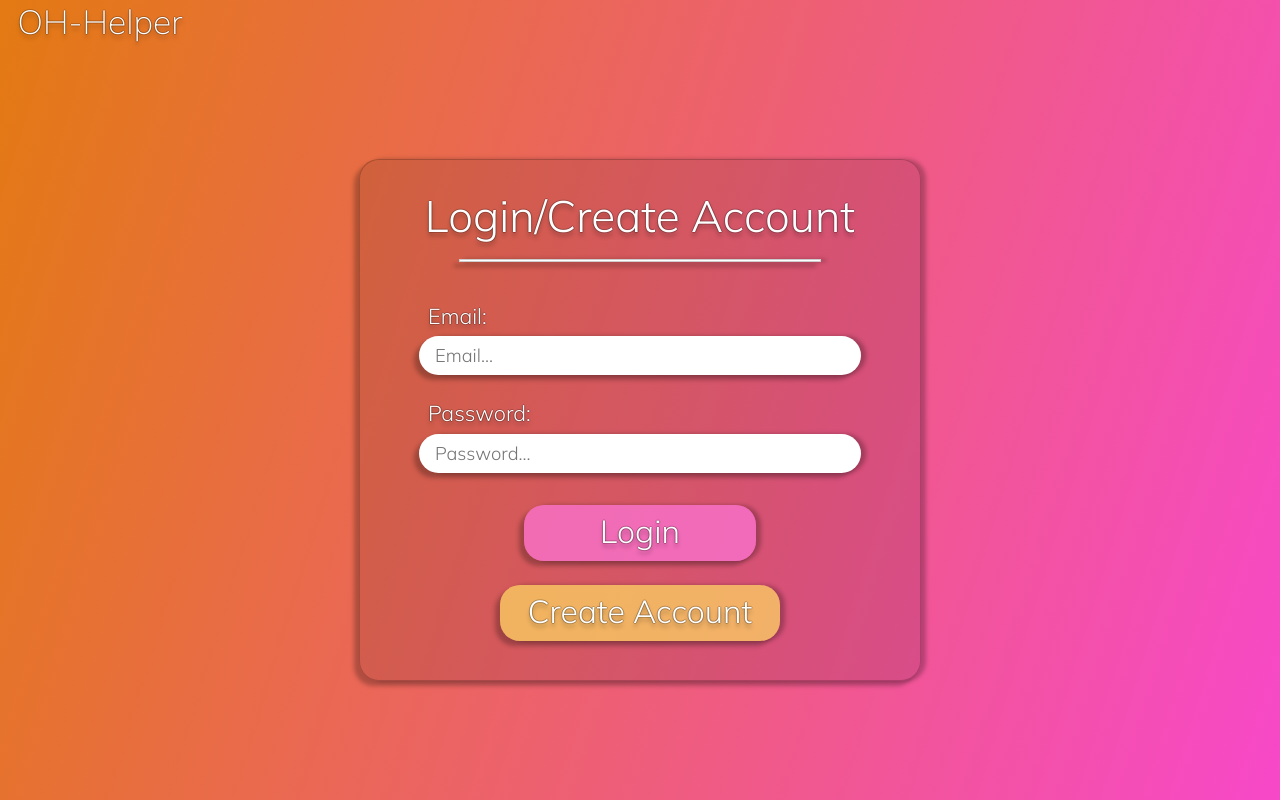
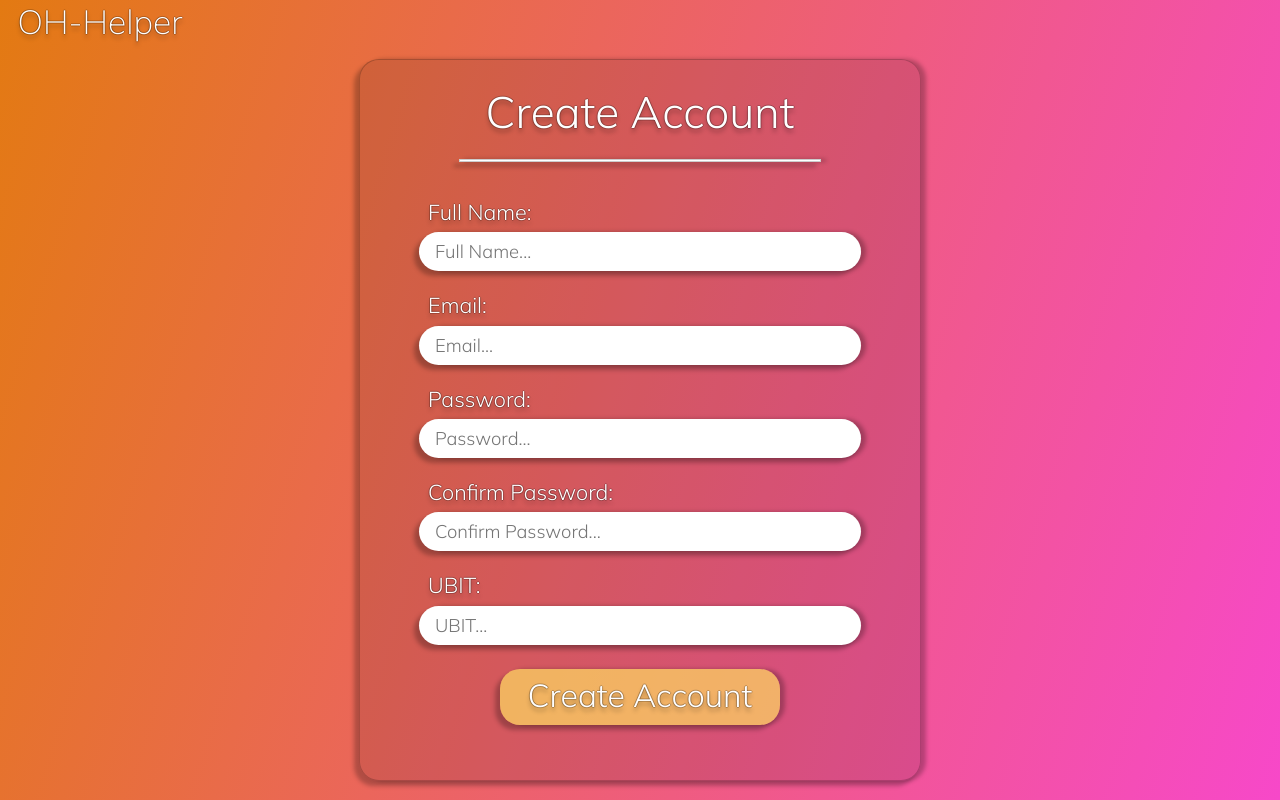
Before and after one commit to JohnTantillo/OH-Helper, a React (Create React App) app in the folder oh-helper-frontend/: page /createAccount in a window 1280 px wide. Built offline with nearby package versions, Linux system fonts and the light colour scheme.

Commit message:
#29 Create Account Page
Sends account info to the webserver

```diff
--- a/oh-helper-frontend/package.json
+++ b/oh-helper-frontend/package.json
@@ -7,10 +7,11 @@
     "@testing-library/jest-dom": "^5.14.1",
     "@testing-library/react": "^11.2.7",
     "@testing-library/user-event": "^12.8.3",
+    "bcryptjs": "^2.4.3",
     "react": "^17.0.2",
     "react-dom": "^17.0.2",
     "react-router-dom": "^5.3.0",
-    "react-scripts": "4.0.3",
+    "react-scripts": "^4.0.3",
     "web-vitals": "^1.1.2"
   },
   "scripts": {
--- a/oh-helper-frontend/src/App.css
+++ b/oh-helper-frontend/src/App.css
@@ -1,6 +1,7 @@
 @import "@fontsource/mulish/200.css";
 @import "@fontsource/mulish/300.css";
 @import "./StyleSheets/Login.css";
+@import "./StyleSheets//CreateAccount.css";
 
 html {
   --left-gradient: #e37a12;
--- a/oh-helper-frontend/src/App.jsx
+++ b/oh-helper-frontend/src/App.jsx
@@ -3,6 +3,7 @@ import React from "react";
 import LoginPage from "./Components/LoginPage";
 import TeacherView from "./Components/TeacherView";
 import StudentView from "./Components/StudentView";
+import CreateAccountPage from "./Components/CreateAccountPage";
 import {
   BrowserRouter as Router,
   Redirect,
@@ -26,6 +27,9 @@ class App extends React.Component {
         <div className="App">
           <div className={this.state.loggedIn ? "mContent" : "mContentOut"}>
             <Switch>
+              <Route path="/createAccount">
+                <CreateAccountPage />
+              </Route>
               <Route path="/">
                 {this.state.loggedIn ? (
                   this.state.student ? (
--- /dev/null
+++ b/oh-helper-frontend/src/Components/CreateAccountPage.jsx
@@ -0,0 +1,117 @@
+import React from "react";
+import Button from "./Button.jsx";
+import RouteButton from "./RouteButton.jsx";
+import bcrypt from "bcryptjs";
+
+export default class CreateAccountPage extends React.Component {
+  constructor(props) {
+    super(props);
+    this.state = {
+      name: "",
+      email: "",
+      password: "",
+      confirmPass: "",
+      ubit: "",
+    };
+  }
+
+  createAccount = () => {
+    var name = this.state.name;
+    var email = this.state.email;
+    var ubit = this.state.ubit;
+    var cPass = this.state.confirmPass;
+    var success = true;
+    if (cPass != this.state.password) {
+        return false;
+    }
+    bcrypt.hash(this.state.password, 10, function (err, hash) {
+      var b64hash = btoa(hash);
+      fetch("/register", {
+        method: "POST",
+        headers: { "Content-Type": "application/json" },
+        body: JSON.stringify({
+          email: email,
+          password: b64hash,
+          name: name,
+          ubit: ubit,
+        }),
+      });
+    });
+    return success;
+  };
+
+  nameOnChange = (event) => {
+    this.setState({ name: event.target.value });
+  };
+
+  emailOnChange = (event) => {
+    this.setState({ email: event.target.value });
+  };
+  passwordOnChange = (event) => {
+    this.setState({ password: event.target.value });
+  };
+
+  confirmPassOnChange = (event) => {
+    this.setState({ confirmPass: event.target.value });
+  };
+
+  ubitOnChange = (event) => {
+    this.setState({ ubit: event.target.value });
+  };
+
+  render() {
+    return (
+      <div className="createPageContainer">
+        <div className="logoText">OH-Helper</div>
+        <div className="createWindowContainer">
+          <div className="createWindow">
+            <p className="createHeader">Create Account</p>
+            <div className="lineBreak"></div>
+            <p className="name inputHeader">Full Name:</p>
+            <input
+              type="text"
+              className="name input"
+              placeholder="Full Name..."
+              onChange={this.nameOnChange}
+            />
+            <p className="email inputHeader">Email:</p>
+            <input
+              type="text"
+              className="email input"
+              placeholder="Email..."
+              onChange={this.emailOnChange}
+            />
+            <p className="password inputHeader">Password:</p>
+            <input
+              type="password"
+              className="password input"
+              placeholder="Password..."
+              onChange={this.passwordOnChange}
+            />
+            <p className="cPassword inputHeader">Confirm Password:</p>
+            <input
+              type="password"
+              className="cPassword input"
+              placeholder="Confirm Password..."
+              onChange={this.confirmPassOnChange}
+            />
+            <p className="ubit inputHeader">UBIT:</p>
+            <input
+              type="text"
+              className="ubit input"
+              placeholder="UBIT..."
+              onChange={this.ubitOnChange}
+            />
+            <RouteButton
+              active={true}
+              route="/"
+              onclick={this.createAccount}
+              text="Create Account"
+              buttonType="createButton"
+            ></RouteButton>
+          </div>
+        </div>
+      </div>
+    );
+  }
+}
--- a/oh-helper-frontend/src/Components/LoginPage.jsx
+++ b/oh-helper-frontend/src/Components/LoginPage.jsx
@@ -1,25 +1,39 @@
 import React from "react";
 import Button from "./Button.jsx";
+import RouteButton from "./RouteButton.jsx";
+import bcrypt from "bcryptjs";
 
 class LoginPage extends React.Component {
-
   constructor(props) {
     super(props);
-    this.login = this.login.bind(this);
-    this.createAccount = this.createAccount.bind(this);
-  };
+    this.state = {
+      email: "",
+      password: "",
+    };
+  }
 
   //TODO: Functions to verify email and password are "valid"
 
-  login() {
-    //TODO: implement sending the credentials to the webserver
-    console.log("Logging In!")
+  login = () => {
+    var email = this.state.email;
+    bcrypt.hash(this.state.password, 10, function (err, hash) {
+      var b64hash = btoa(hash);
+      fetch("/login", {
+        method: "POST",
+        headers: { "Content-Type": "application/json" },
+        body: JSON.stringify({ email: email, password: b64hash }),
+      })
+    })
+    return true;
   };
 
-  createAccount() {
-    //TODO: Navigate to create account (this will be likely done through a <Link> tag, not a function)
-    console.log("Creating Account!")
-  }
+  emailOnChange = (event) => {
+    this.setState({ email: event.target.value });
+  };
+
+  passwordOnChange = (event) => {
+    this.setState({ password: event.target.value });
+  };
 
   render() {
     return (
@@ -29,34 +43,35 @@ class LoginPage extends React.Component {
           <div className="loginWindow">
             <p className="loginHeader">Login/Create Account</p>
             <div className="lineBreak"></div>
-            <p className="emailInputHeader">Email:</p>
+            <p className="email inputHeader">Email:</p>
             <input
               type="email"
               name="email"
               id="email"
-              className="emailInput"
+              className="input"
               placeholder="Email..."
             />
-            <p className="passwordInputHeader">Password:</p>
+            <p className="password inputHeader">Password:</p>
             <input
               type="password"
               name="password"
               id="password"
-              className="passwordInput"
+              className="input"
               placeholder="Password..."
             />
             <Button
               active={true}
-              onclick={() => this.login()}
+              onclick={this.login}
               text="Login"
               buttonType="loginButton"
             ></Button>
-            <Button
+            <RouteButton
               active={true}
-              onclick={() => this.createAccount()}
+              route="/createAccount"
+              onclick={()=>{return true}}
               text="Create Account"
               buttonType="createButton"
-            ></Button>
+            ></RouteButton>
           </div>
         </div>
       </div>
--- /dev/null
+++ b/oh-helper-frontend/src/Components/RouteButton.jsx
@@ -0,0 +1,32 @@
+import React from "react";
+import "../App.css";
+import { useHistory } from "react-router-dom";
+
+// Define a general Button component to for ease of creation and functionality
+// props to pass:
+// props.active = defaults to false. Is the button active or disabled at the moment
+// props.text = defaults to "". The text to display on the button
+// props.route = no default. The route to navigate to on click
+// props.buttonType = defaults to "". This is the class(es) that will help to style the button
+
+export default function Button(props) {
+  let history = useHistory();
+  return (
+    <div
+      className={
+        props.active
+          ? "aButton " + props.buttonType
+          : "iButton " + props.buttonType
+      }
+      onClick={
+        props.active
+          ? () => {
+              props.onclick() ? history.push(props.route) : alert("Something went wrong.")
+            }
+          : () => {}
+      }
+    >
+      <span>{props.text}</span>
+    </div>
+  );
+}
--- /dev/null
+++ b/oh-helper-frontend/src/StyleSheets/CreateAccount.css
@@ -0,0 +1,99 @@
+.createPageContainer {
+    width: 100vw;
+    height: 100vh;
+    display: flex;
+    flex-direction: column;
+    flex-grow: 1;
+  }
+
+  .logoText {
+    top: 0;
+    left: 0;
+    font-family: var(--general-font);
+    font-style: normal;
+    width: 25vmin;
+    height: 5vmin;
+    font-size: 4.2vmin;
+    font-weight: 200;
+    text-align: center;
+    color: var(--header-color);
+    text-shadow: 0px 4px 4px rgba(0, 0, 0, 0.25), var(--text-outline);
+  }
+
+  .createWindowContainer {
+    width: 100vw;
+    height: 93vh;
+    display: flex;
+    flex-direction: column;
+    flex-grow: 1;
+    align-items: center;
+    justify-content: center;
+  }
+
+  .createWindow {
+    background: var(--window-background);
+    border: var(--window-outline);
+    box-shadow: 5px 0px 4px var(--window-shadow),
+      -5px 5px 4px var(--window-shadow);
+    border-radius: 20px;
+    width: 70vmin;
+    height: 90vmin;
+    display: flex;
+    flex-direction: column;
+    align-items: center;
+  }
+
+  .createHeader {
+    font-family: var(--general-font);
+    font-style: normal;
+    color: var(--header-color);
+    font-weight: 300;
+    text-shadow: 0px 4px 4px rgba(0, 0, 0, 0.25), var(--text-outline);
+    font-size: 5.5vmin;
+    text-align: center;
+    margin-top: 3vmin;
+    margin-bottom: 2.5vmin;
+  }
+
+  .lineBreak {
+    height: 0.1vmin;
+    border: var(--line-break-outline);
+    background-color: var(--header-color);
+    box-shadow: 5px 0px 4px var(--window-shadow),
+      -5px 5px 4px var(--window-shadow);
+    width: 45vmin;
+    margin-bottom: 2vmin;
+  }
+
+  .inputHeader {
+    text-align: left;
+    width: 53vmin;
+    font-size: 2.7vmin;
+    font-family: var(--general-font);
+    font-weight: 300;
+    font-style: normal;
+    height: 1.5vmin;
+    color: var(--header-color);
+    text-shadow: 0px 4px 4px rgba(0, 0, 0, 0.25), var(--text-outline);
+    padding: 0;
+    margin-top: 2.5vmin;
+  }
+
+  .input {
+    text-align: left;
+    width: 53vmin;
+    font-size: 2.3vmin;
+    font-family: var(--general-font);
+    font-weight: 300;
+    font-style: normal;
+    color: var(--text-color);
+    background-color: var(--header-color);
+    border-radius: 20px;
+    border: 0px;
+    box-shadow: 5px 0px 4px var(--window-shadow),
+      -5px 5px 4px var(--window-shadow);
+    padding-left: 2vmin;
+    padding-top: 1vmin;
+    padding-bottom: 1vmin;
+    margin-top: 0.1vmin;
+  }
--- a/oh-helper-frontend/src/StyleSheets/Login.css
+++ b/oh-helper-frontend/src/StyleSheets/Login.css
@@ -65,7 +65,7 @@
   margin-bottom: 2vmin;
 }
 
-.emailInputHeader {
+.inputHeader {
   text-align: left;
   width: 53vmin;
   font-size: 2.7vmin;
@@ -79,40 +79,7 @@
   margin-top: 3vmin;
 }
 
-.emailInput {
-  text-align: left;
-  width: 53vmin;
-  font-size: 2.3vmin;
-  font-family: var(--general-font);
-  font-weight: 300;
-  font-style: normal;
-  color: var(--text-color);
-  background-color: var(--header-color);
-  border-radius: 20px;
-  border: 0px;
-  box-shadow: 5px 0px 4px var(--window-shadow),
-    -5px 5px 4px var(--window-shadow);
-  padding-left: 2vmin;
-  padding-top: 1vmin;
-  padding-bottom: 1vmin;
-  margin-top: 0.1vmin;
-}
-
-.passwordInputHeader {
-  text-align: left;
-  width: 53vmin;
-  font-size: 2.7vmin;
-  font-family: var(--general-font);
-  font-weight: 300;
-  font-style: normal;
-  height: 1.5vmin;
-  color: var(--header-color);
-  text-shadow: 0px 4px 4px rgba(0, 0, 0, 0.25), var(--text-outline);
-  padding: 0;
-  margin-top: 3vmin;
-}
-
-.passwordInput {
+.input {
   text-align: left;
   width: 53vmin;
   font-size: 2.3vmin;
```
Also changed, not shown: 34 other files (tests, documents, lock files or other folders).
